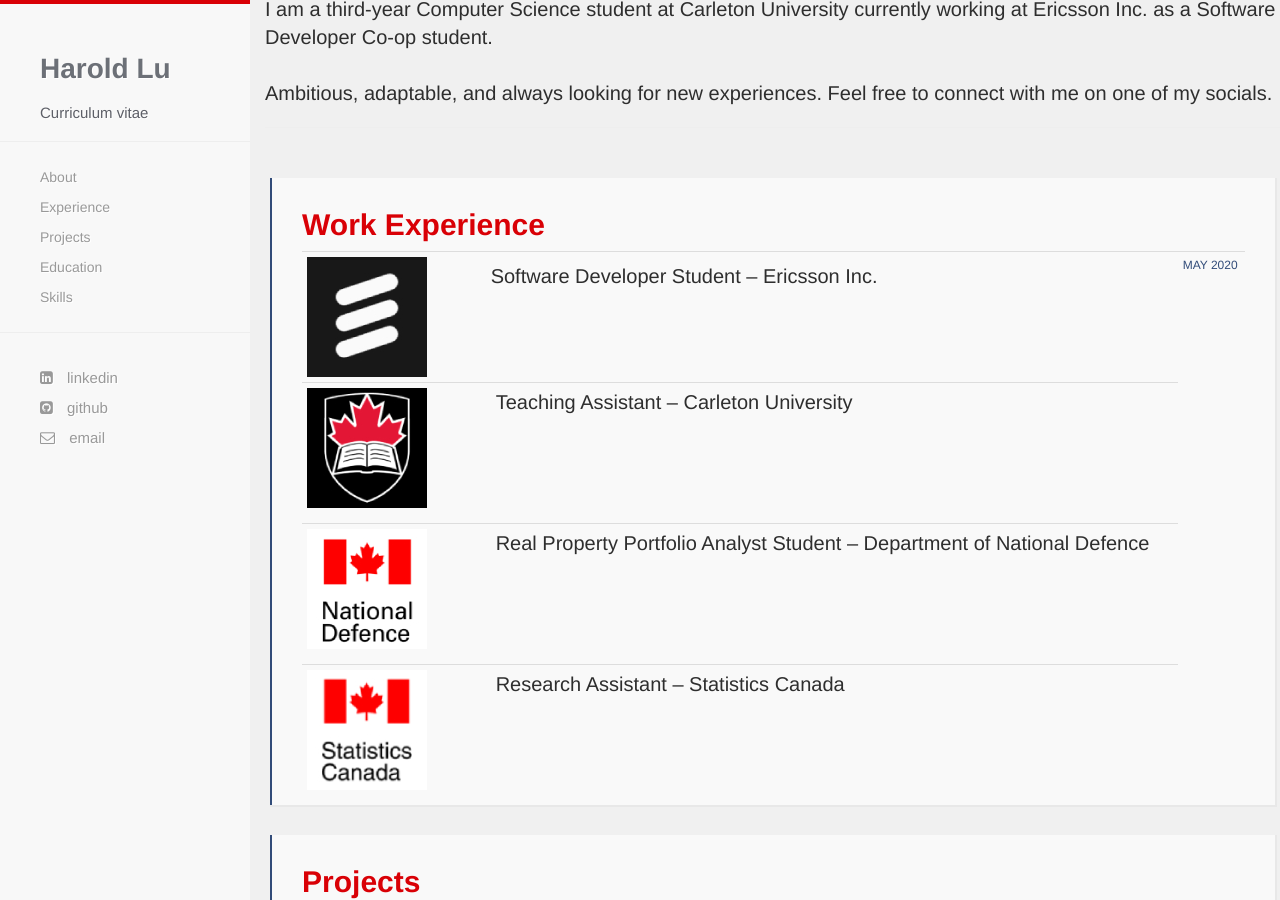
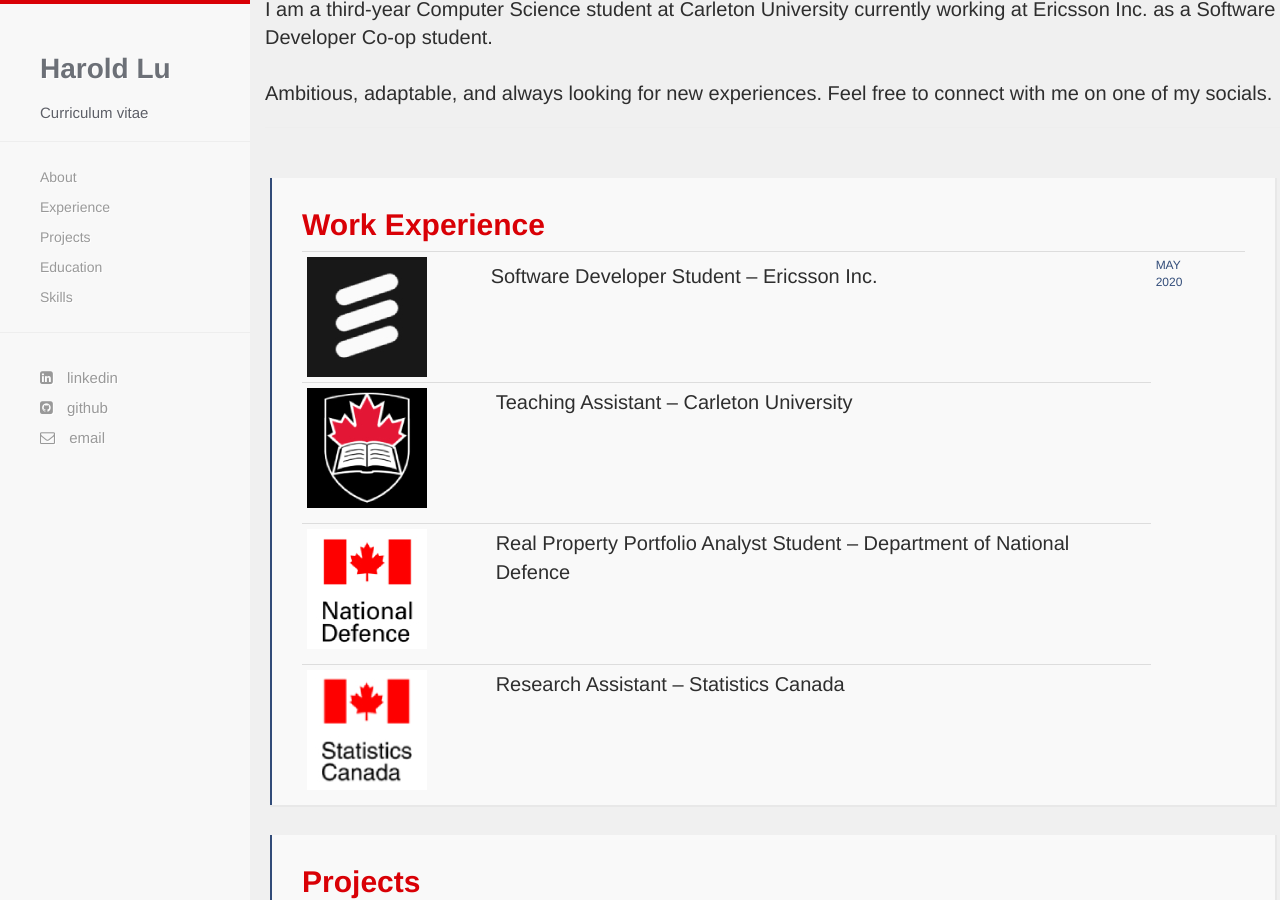
Before and after one commit to harold-lu/harold-lu.github.io, a Jekyll site: the page built from index.html, in a window 1280 px wide and 900 px high, scrolled down 823 px. Built offline with Jekyll 4.4.1, drawn with Linux system fonts in a browser that asks for light colours; nearby versions of some CDN libraries; some web fonts are replaced.

Commit message:
table update

```diff
--- a/index.html
+++ b/index.html
@@ -26,15 +26,15 @@
       <table class="table table-condensed" style="width:100%">
         <tbody>
           <tr>
-            <td style="width:8%">
+            <td style="width:20%">
               <img src="{{ site.baseurl }}/images/ericsson.jpg" alt="Ericsson logo"></img>
 			  <!--<p class="p1"><span class="s2"><img src="{{ site.baseurl }}/images/ericsson.jpg" alt="Ericsson logo" ></span></p> -->
             </td>
-            <td style="padding:10px 0px;margin:0px">
+            <td style="padding:10px 0px;margin:0px;width:70%">
               <p style="color:#2e2e2e;font-size:20px">Software Developer Student &ndash; Ericsson Inc.</p>
             </td>
 			<td>
-			  <p style="color:#324C79; font-size:12px">MAY 2020</p>
+			  <p style="color:#324C79; font-size:12px; width:10%">MAY 2020</p>
 			</td>
           </tr>
           <tr>
```
